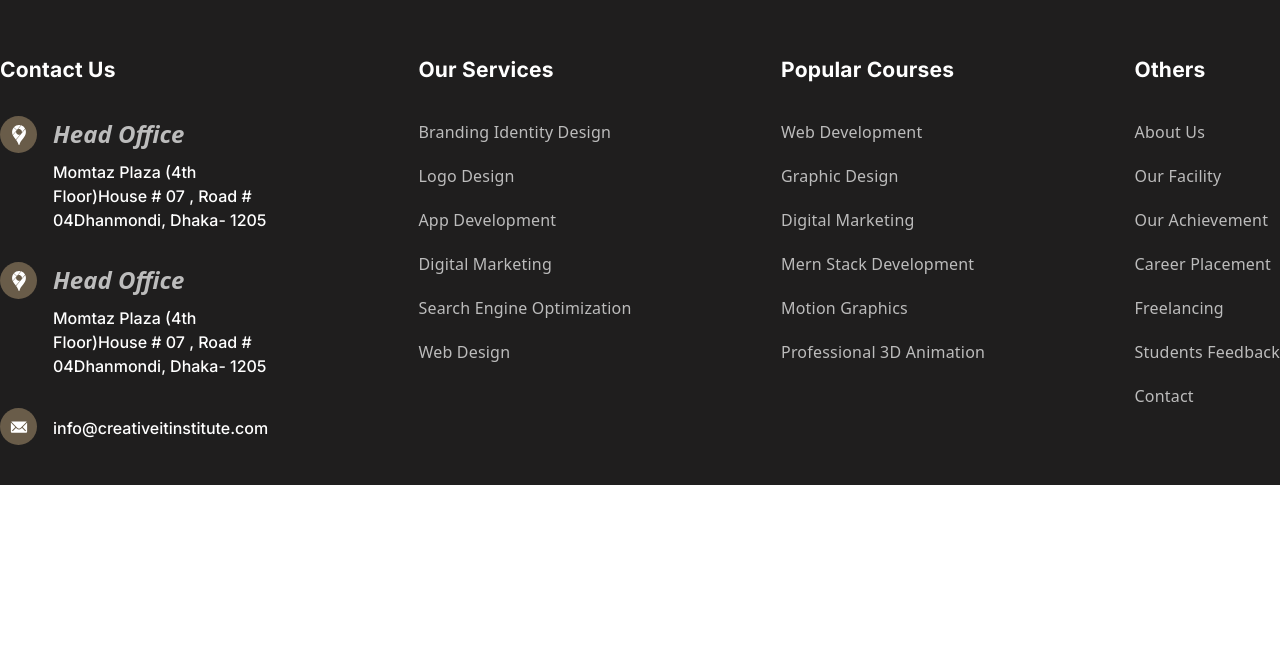
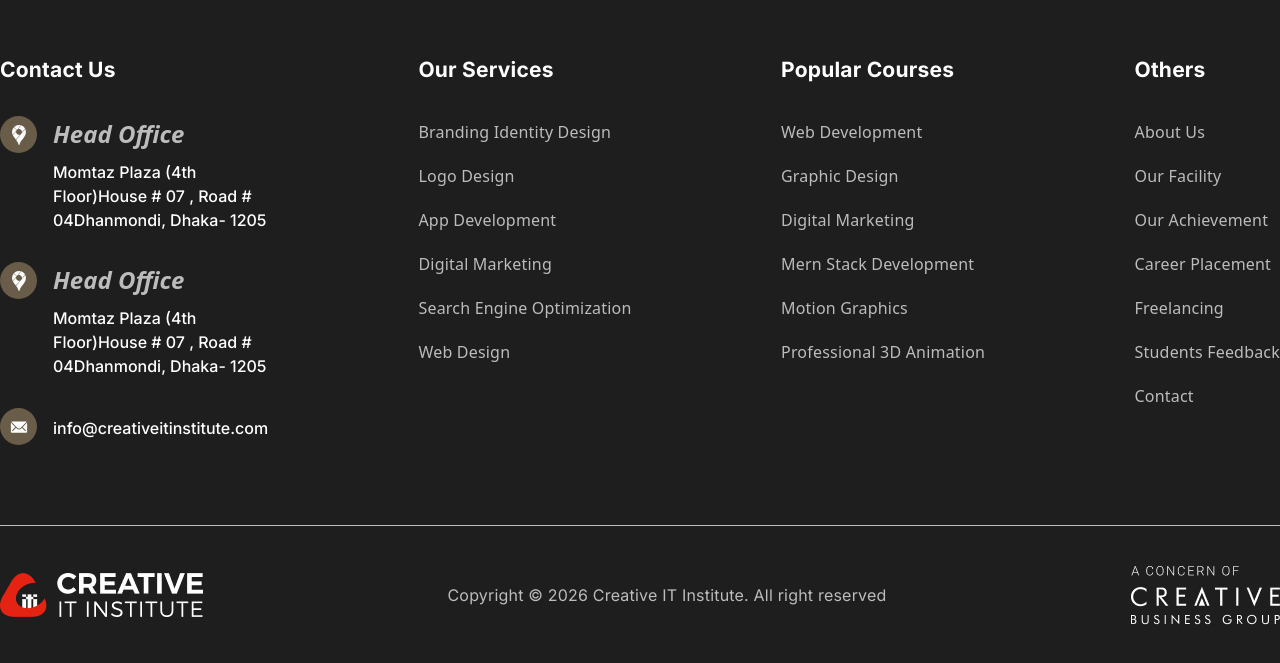
Before and after one commit to shoumen-shomu/creative-it-canada, a Next.js app: page / in a window 1280 px wide. Shown: the part 6895-7558 px from the top of the page. Before the commit the page ends 7380 px from the top, so only its background shows below. Built offline with nearby package versions, Linux system fonts and the light colour scheme; a web font is replaced by a local one.

Commit message:
fotter done

```diff
--- a/src/app/components/Footer.jsx
+++ b/src/app/components/Footer.jsx
@@ -3,6 +3,7 @@
 import Container from "./Container";
 import { SiGooglemaps } from "react-icons/si";
 import { IoIosMail } from "react-icons/io";
+import Image from "next/image";
 
 const Footer = () => {
   return (
@@ -131,6 +132,12 @@
             </ul>
           </div>
         </div>
+        <div className="w-full py-[0.1px] bg-white/70 mt-20 mb-10"></div>
+        <div className="flex justify-between items-center">
+          <Image src="/images/footerlogo.png" width={203} height={44}/>
+          <p className="font-inter font-normal text-base text-white/70 leading-[26px] tracking-[0.2px]">Copyright © 2026 Creative IT Institute. All right reserved</p>
+            <Image src="/images/creativeslug.png" width={149} height={58}/>
+        </div>
       </Container>
     </footer>
   );
```
Also changed, not shown: public/images/creativeslug.png (added), public/images/footerlogo.png (added).
